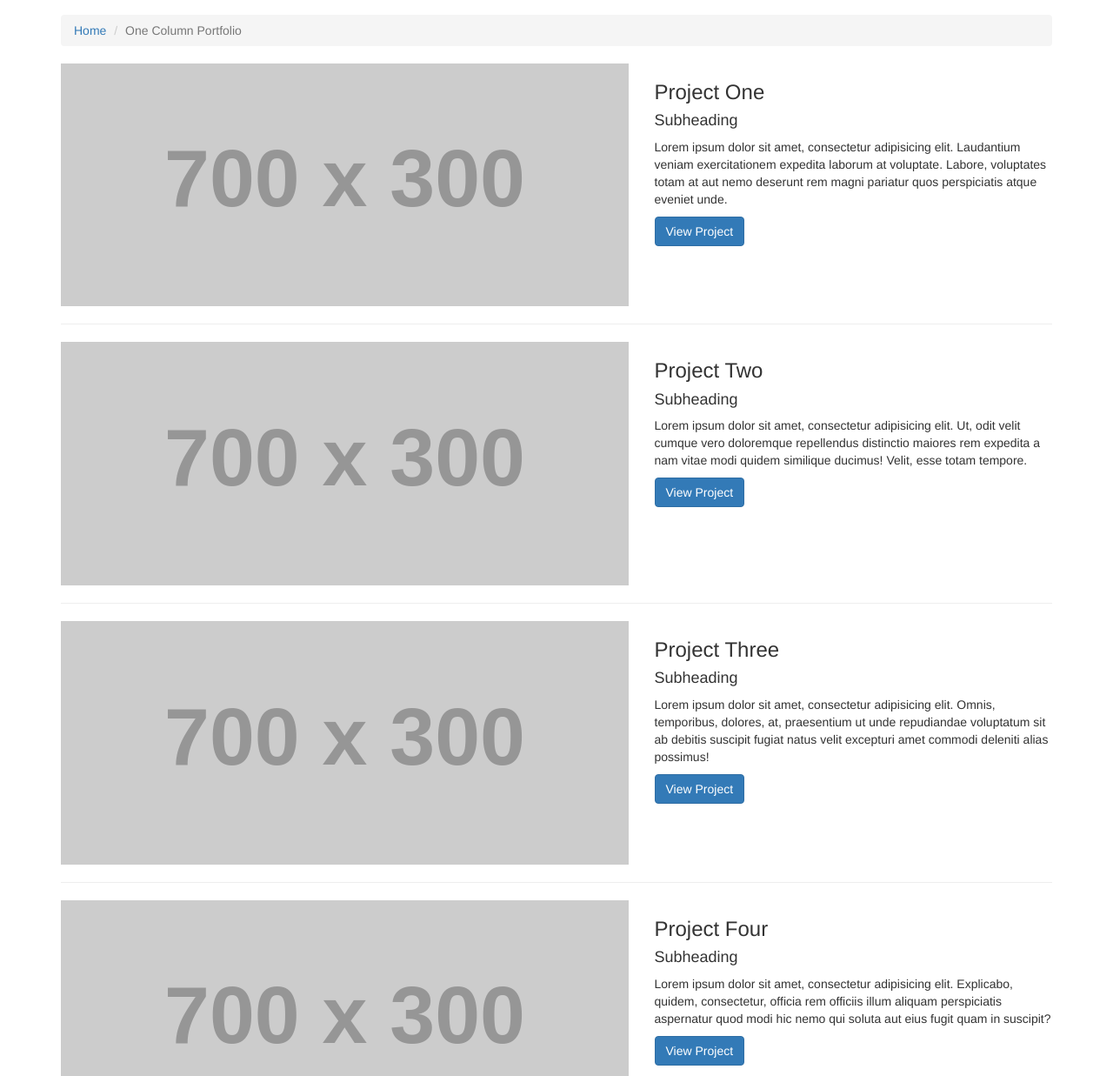
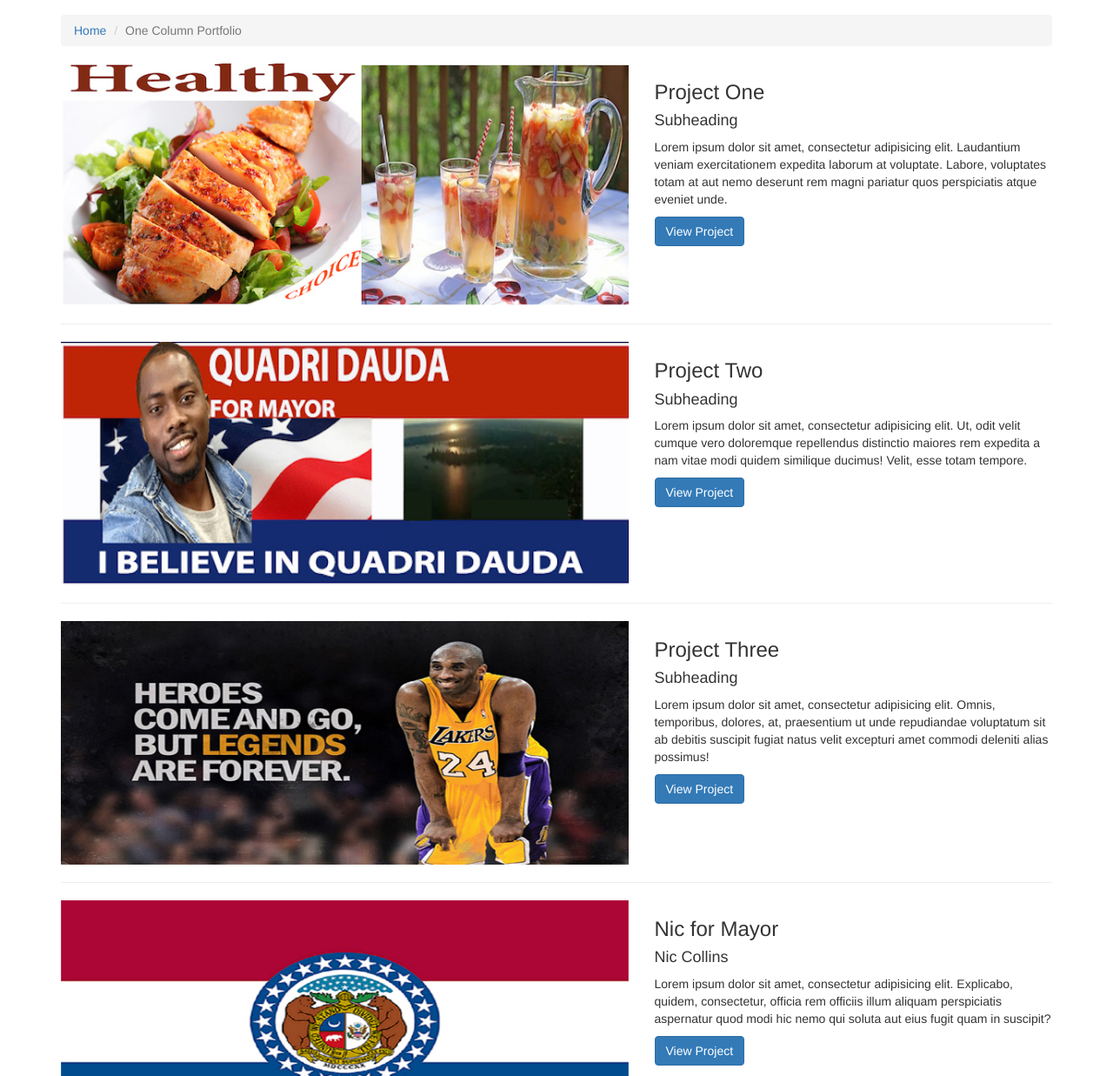
Before and after one commit to ttatchinson1/Services, a plain HTML site: page portfolio-1-col.html in a window 1280 px wide. Shown: the part 143-1380 px from the top of the page at 87% size. Drawn offline with Linux system fonts and the light colour scheme; placeholder pictures from the web are drawn by us.

Commit message:
added images to portfolios

```diff
--- a/portfolio-1-col.html
+++ b/portfolio-1-col.html
@@ -135,11 +135,11 @@
         </div>
         <!-- /.row -->
 
-        <!-- Project One -->
+       <!-- Project One -->
         <div class="row">
             <div class="col-md-7">
                 <a href="portfolio-item.html">
-                    <img class="img-responsive img-hover" src="http://placehold.it/700x300" alt="">
+                    <img class="img-responsive img-hover" src="images/header1.jpg" alt="">
                 </a>
             </div>
             <div class="col-md-5">
@@ -157,7 +157,7 @@
         <div class="row">
             <div class="col-md-7">
                 <a href="portfolio-item.html">
-                    <img class="img-responsive img-hover" src="http://placehold.it/700x300" alt="">
+                    <img class="img-responsive img-hover" src="images/header2.jpg" alt="">
                 </a>
             </div>
             <div class="col-md-5">
@@ -175,7 +175,7 @@
         <div class="row">
             <div class="col-md-7">
                 <a href="portfolio-item.html">
-                    <img class="img-responsive img-hover" src="http://placehold.it/700x300" alt="">
+                    <img class="img-responsive img-hover" src="images/legends.jpg" alt="">
                 </a>
             </div>
             <div class="col-md-5">
@@ -194,12 +194,12 @@
 
             <div class="col-md-7">
                 <a href="portfolio-item.html">
-                    <img class="img-responsive img-hover" src="http://placehold.it/700x300" alt="">
+                    <img class="img-responsive img-hover" src="images/flag.jpg" alt="Nic for Mayor">
                 </a>
             </div>
             <div class="col-md-5">
-                <h3>Project Four</h3>
-                <h4>Subheading</h4>
+                <h3>Nic for Mayor</h3>
+                <h4>Nic Collins</h4>
                 <p>Lorem ipsum dolor sit amet, consectetur adipisicing elit. Explicabo, quidem, consectetur, officia rem officiis illum aliquam perspiciatis aspernatur quod modi hic nemo qui soluta aut eius fugit quam in suscipit?</p>
                 <a class="btn btn-primary" href="portfolio-item.html">View Project</i></a>
             </div>
@@ -212,7 +212,7 @@
         <div class="row">
             <div class="col-md-7">
                 <a href="#">
-                    <img class="img-responsive img-hover" src="http://placehold.it/700x300" alt="">
+                    <img class="img-responsive img-hover" src="images/godwinformayor.jpg" alt="">
                 </a>
             </div>
             <div class="col-md-5">
@@ -223,7 +223,6 @@
             </div>
         </div>
         <!-- /.row -->
-
         <hr>
 
         <!-- Pagination -->
```
